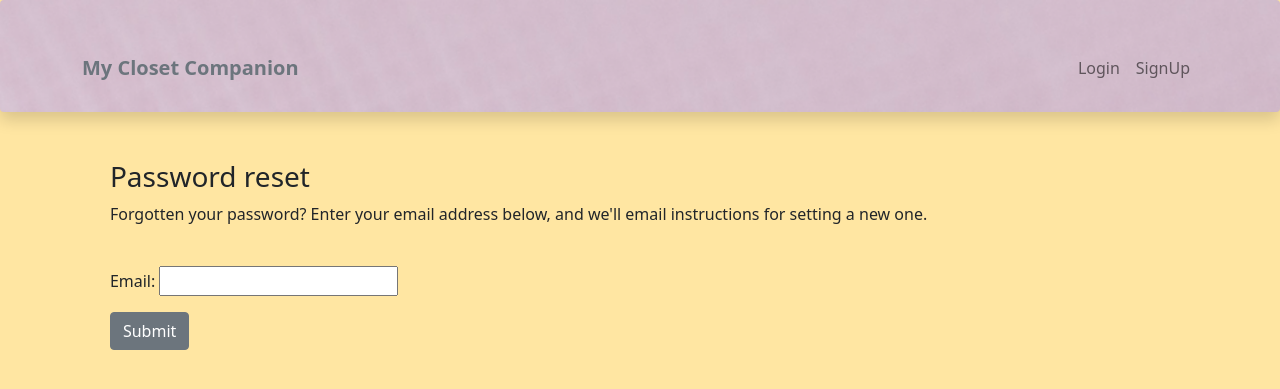
After one commit to davemolk/closet-companion, a Django app: page /reset_password/ in a window 1280 px wide. The commit adds this page. Shown: the top 389 px of the page. Run offline with Django 3.2, Linux system fonts and the light colour scheme; parts of the project's set-up code (start-up, migrations or seed data) failed here and were passed over.

Commit message:
password reset

```diff
--- a/closet_companion/settings.py
+++ b/closet_companion/settings.py
@@ -129,6 +129,12 @@ USE_L10N = True
 
 USE_TZ = True
 
+EMAIL_BACKEND = 'django.core.mail.backends.smtp.EmailBackend'
+EMAIL_HOST = 'smtp.gmail.com'
+EMAIL_PORT = 587
+EMAIL_USE_TLS = True
+EMAIL_HOST_USER = env("EMAIL_HOST_USER")
+EMAIL_HOST_PASSWORD = env("EMAIL_HOST_PASSWORD")
 
 # Static files (CSS, JavaScript, Images)
 # https://docs.djangoproject.com/en/3.2/howto/static-files/
--- a/closet_companion/urls.py
+++ b/closet_companion/urls.py
@@ -17,11 +17,16 @@ from django.contrib import admin
 from django.urls import path, include
 from django.conf import settings
 from django.conf.urls.static import static
+from django.contrib.auth import views as auth_views
 
 urlpatterns = [
     path('admin/', admin.site.urls),
     path('wardrobe/', include('wardrobe.urls')),
     path('', include('user.urls')),
+    path('reset_password/', auth_views.PasswordResetView.as_view(template_name="reset_password.html"), name="reset_password"),
+    path('reset_password_sent/', auth_views.PasswordResetDoneView.as_view(template_name="reset_password_sent.html"), name="password_reset_done"),
+    path('reset/<uidb64>/<token>/', auth_views.PasswordResetConfirmView.as_view(template_name="reset.html"), name="password_reset_confirm"),
+    path('reset_password_complete/', auth_views.PasswordResetCompleteView.as_view(template_name="reset_password_complete.html"), name="password_reset_complete"),
 ]
 
 urlpatterns += static(settings.MEDIA_URL, document_root=settings.MEDIA_ROOT)
--- a/static/css/wardrobe.css
+++ b/static/css/wardrobe.css
@@ -8,6 +8,27 @@ body{
   background-repeat: no-repeat;
   background-size: cover;
 }
+
+
+
+
+
+.content-box {
+  width: 95%;
+  max-width: 85rem;
+  margin: 0 auto;
+}
+
+.form {
+  display: block;
+}
+
+
+.form__field {
+  margin-top: 1.5rem;
+  margin-bottom: 1.5rem;
+}
+
 
 .hero-section {
   height: 40vh;
--- /dev/null
+++ b/templates/reset_password.html
@@ -0,0 +1,21 @@
+{% extends 'main.html' %}
+
+{% block content %}
+
+<main class="container">
+    <div class="content-box">
+        <div class="formWrapper">
+            <h3>Password reset</h3>
+            <p>Forgotten your password? Enter your email address below, and we'll email instructions for setting a new one.</p>
+            <br>
+
+            <form class="form" method="POST">
+                {% csrf_token %}
+                {{form.as_p}}
+                <input class="btn btn-secondary" type="submit" value="Submit" />
+            </form>
+        </div>
+    </div>
+</main>
+
+{% endblock %}
--- a/user/templates/user/login.html
+++ b/user/templates/user/login.html
@@ -36,8 +36,13 @@
 
         <div class="row justify-content-center p-3">
           <button class="btn btn-outline-secondary" type="submit" value="Submit!">Submit</button>
+          <a href="{% url 'reset_password' %}">Forget Password?</a>
         </div>
       </form>
+      <div>
+          <p>Don’t have an Account?</p>
+          <a href="{% url 'signup' %}">Sign Up</a>
+        </div>
     </div>
   </div>
 </div>
```
Also changed, not shown: templates/reset.html (added, +22 -0 lines), templates/reset_password_complete.html (added, +18 -0 lines), templates/reset_password_sent.html (added, +18 -0 lines), db.sqlite3.
